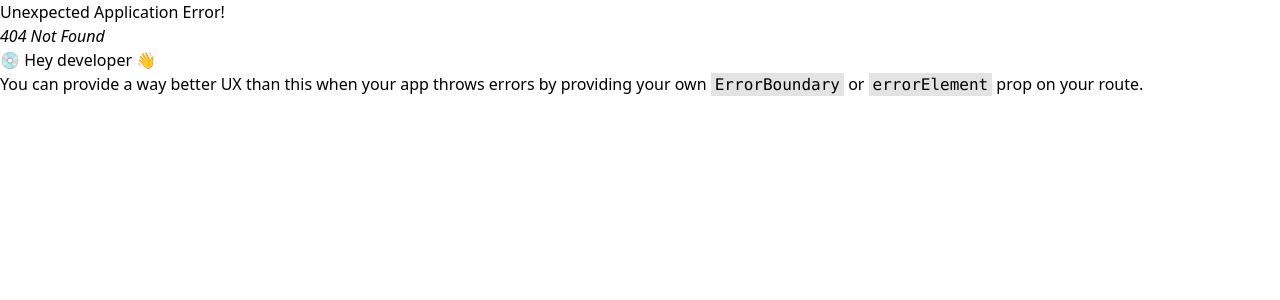
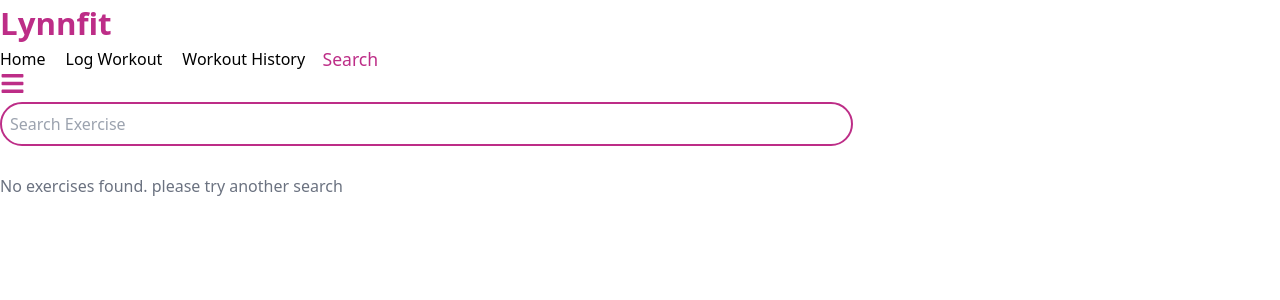
Before and after one commit to Lynnie22/LynnfitApp, a React (Vite) app: page /searching in a window 1280 px wide. Before the commit this address had no page. Shown: the top 300 px of the page. Built offline with nearby package versions, Linux system fonts and the light colour scheme.

Commit message:
implemented search functionality

```diff
--- a/src/App.jsx
+++ b/src/App.jsx
@@ -3,6 +3,7 @@ import Layout from "./components/pages/Layout";
 import Home from "./components/pages/Home";
 import Logworkout from "./components/pages/Logworkout";
 import WorkoutHistory from "./components/pages/WorkoutHistory";
+import SearchPage from "./components/pages/SearchPage";
 
 function App() {
   const router = createBrowserRouter([
@@ -23,6 +24,10 @@ function App() {
           path: "/history",
           element:<WorkoutHistory/>,
         },
+        {
+          path: "/searching",
+          element:<SearchPage/>,
+        },
       ]
     },
   ]);
--- a/src/components/common/Navlinks.jsx
+++ b/src/components/common/Navlinks.jsx
@@ -48,7 +48,7 @@ const Navlinks = () => {
             Workout History
         </NavLink>
 
-        <NavLink to="/"
+        <NavLink to="/searching"
                 className={({isActive}) =>
                     `transition-all duration-200 ease-in font-medium ${
                         isActive
@@ -57,7 +57,7 @@ const Navlinks = () => {
                     }`
                 }
         >
-            Progress
+            Search
         </NavLink>
       </nav>
 
--- /dev/null
+++ b/src/components/common/SearchBar.jsx
@@ -0,0 +1,42 @@
+import { useState } from "react"
+
+const SearchBar = ({setResults}) => {
+    const [input, setInput] = useState("");
+
+    const fetchData = (value) => {
+        fetch("https://wger.de/api/v2/exercise/")
+        .then((response)=> response.json())
+        .then((json)=>{
+            const results = json.results.filter((exercise)=>{
+                return (
+                    exercise &&
+                    exercise.name &&
+                    exercise.name.toLowerCase().includes(value.toLowerCase())
+                );
+            });
+            setResults(results);
+        })
+        .catch((error)=> console.error("error fetching data:", error));
+    }
+
+    const handleChange = (value) => {
+        setInput(value);
+        if(value) {
+            fetchData(value);
+        } else {
+            setResults ([]);
+        }
+    }
+  return (
+    <div>
+      <input
+      type="text"
+      value={input}
+      placeholder="Search Exercise"
+      onChange={(e)=> handleChange(e.target.value)}
+      className="border-2 border-darkpink w-2/3 rounded-full p-2" />
+    </div>
+  );
+};
+
+export default SearchBar
--- /dev/null
+++ b/src/components/common/SearchResults.jsx
@@ -0,0 +1,19 @@
+
+const SearchResults = ({results, onSelectExercise}) => {
+  return (
+    <div className="w-2/3 bg-white flex flex-col shadow-md rounded-md mt-3 max-h-28 overflow-y-scroll">
+      {
+        results.map((result, id) => (
+            <div key={id}
+                onClick={()=>onSelectExercise(result)}
+                className="p-2 cursor-pointer hover:bg-gray-200"
+                >
+                    {result.name}
+                </div>
+        ))
+      }
+    </div>
+  )
+}
+
+export default SearchResults
--- /dev/null
+++ b/src/components/pages/SearchPage.jsx
@@ -0,0 +1,42 @@
+import {  useState } from "react"
+import SearchBar from "../common/SearchBar";
+import SearchResults from "../common/SearchResults";
+
+
+const SearchPage = () => {
+    const [results, setResults] = useState([]);
+    const [selectedExercise, setSelectedExercise] = useState(null);
+
+
+    const handleSelectExercises = (exercise) => {
+        setSelectedExercise(exercise);
+    }
+
+
+
+
+  return (
+    <div className="flex h-screen justify-center items-center">
+      <div className="w-full h-full">
+        <SearchBar setResults={setResults}/>
+        <SearchResults results={results} onSelectExercise={handleSelectExercises}/>
+
+        {
+            results.length === 0 ? (
+                <div className="mt-4 text-gray-500">No exercises found. please try another search</div>
+            ) : selectedExercise ? (
+                <div className="mt-4">
+                    <h2 className="font-bold text-lg">{selectedExercise.name}</h2>
+                    <p>{selectedExercise.description}</p>
+
+
+                </div>
+            ): null
+        }
+      </div>
+
+    </div>
+  )
+}
+
+export default SearchPage
```
